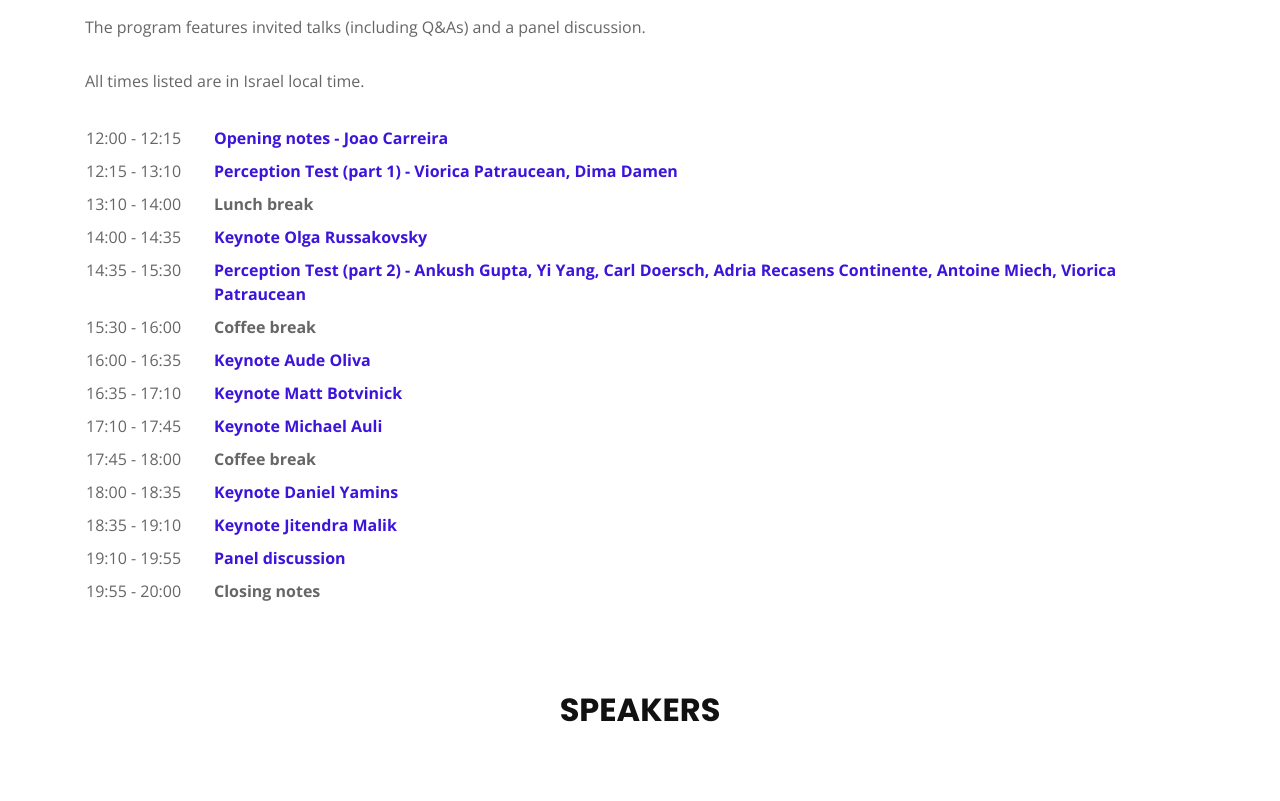
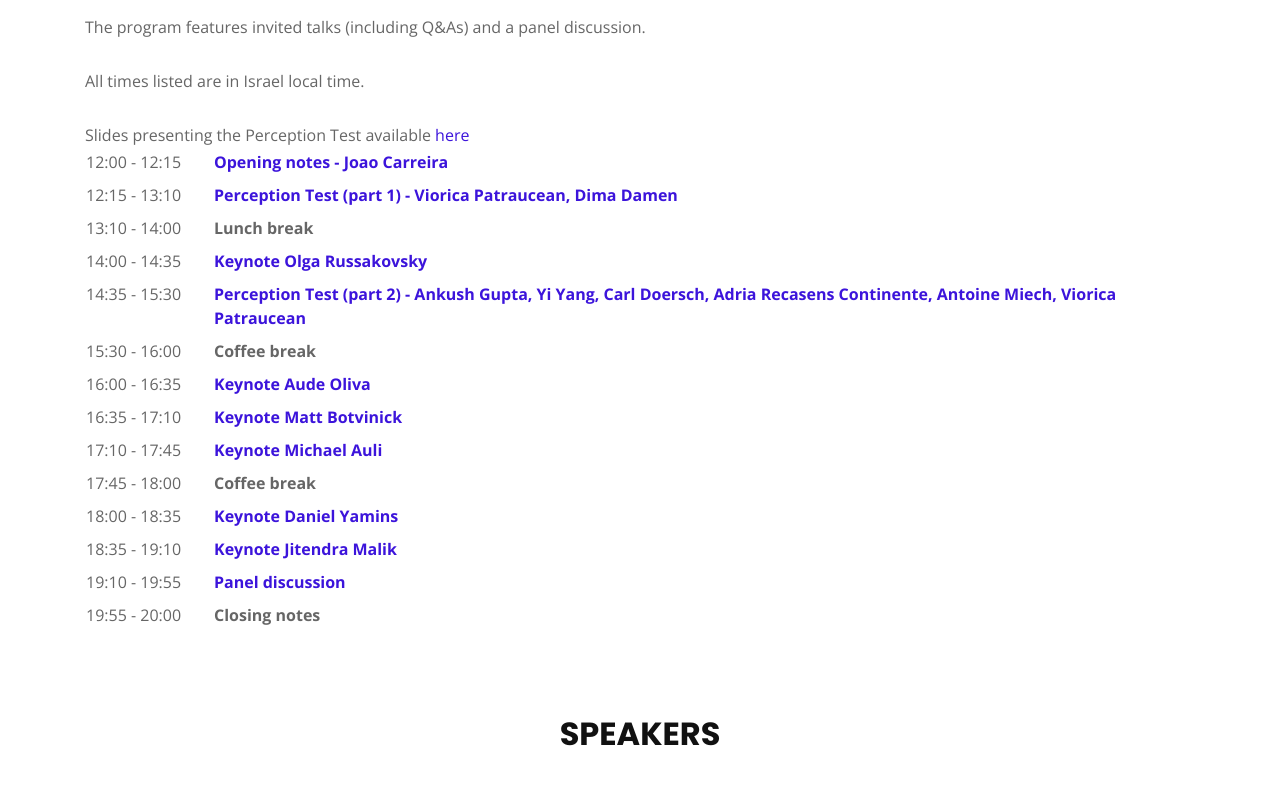
Before and after one commit to ComputerPerception/computerperception.github.io, a plain HTML site: page index.html in a window 1280 px wide. Shown: the part 1360-2161 px from the top of the page. Drawn offline with nearby package versions, Linux system fonts and the light colour scheme; grey boxes are pictures that could not be loaded.

Commit message:
Added slides link to schedule

```diff
--- a/index.html
+++ b/index.html
@@ -107,6 +107,7 @@
 
            <table>
             <tr><th style="width:8em"></th></tr>
+             <tr>Slides presenting the Perception Test available <a href="https://github.com/ComputerPerception/computerperception.github.io/blob/main/CoPe%20workshop%20ECCV2022.pdf" target="_blank">here</a></tr>
 <tr> <td> 12:00 - 12:15 </td> <td> <b><a href="https://youtu.be/pwZhd8Rv_To" target="_blank">Opening notes - Joao Carreira</a> </b> </td></tr>
 <tr> <td> 12:15 - 13:10 </td> <td> <b><a href="https://youtu.be/zdfMMBM818k" target="_blank">Perception Test (part 1) - Viorica Patraucean, Dima Damen</a> </b>  </td> </tr>
 <tr> <td> 13:10 - 14:00 </td> <td> <b>Lunch break</b> </td></tr>
```
